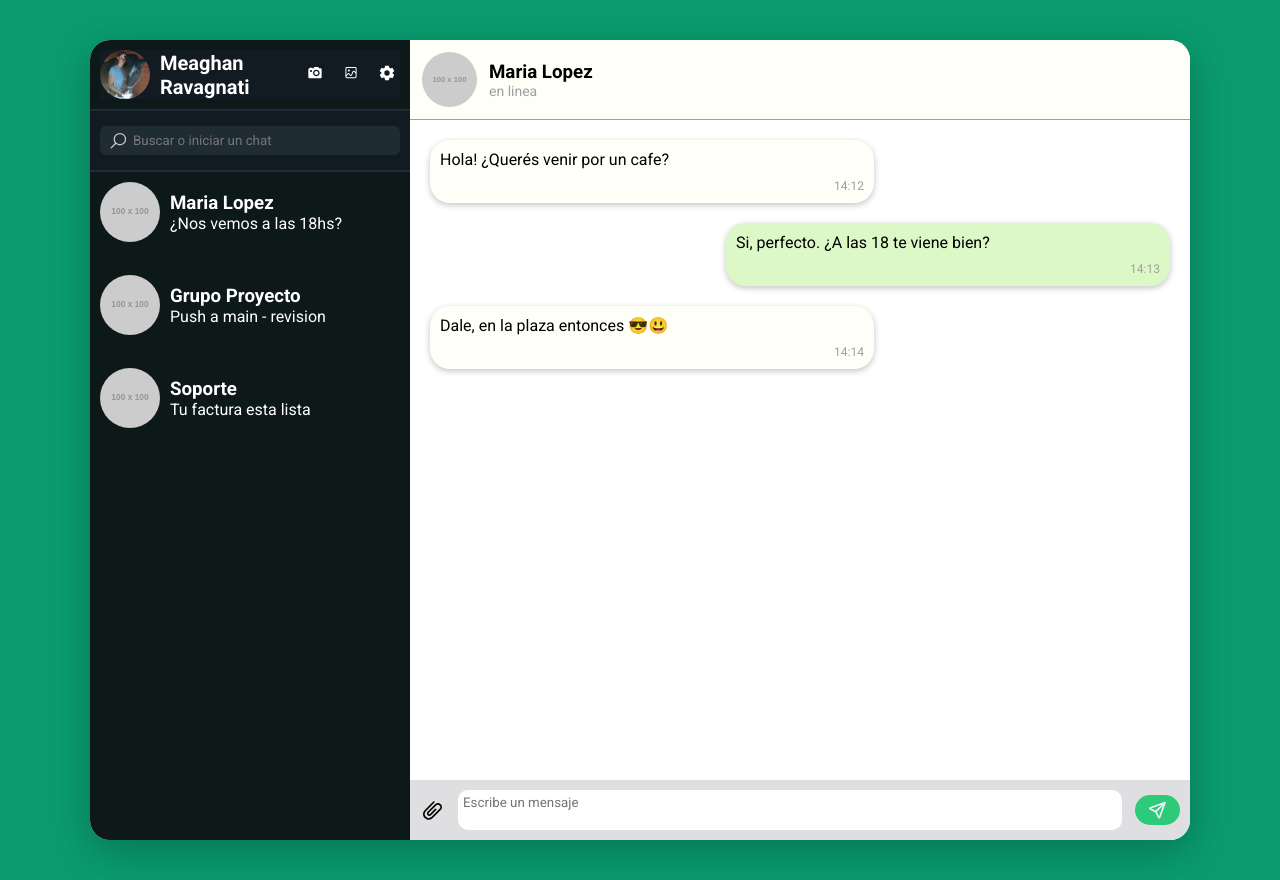
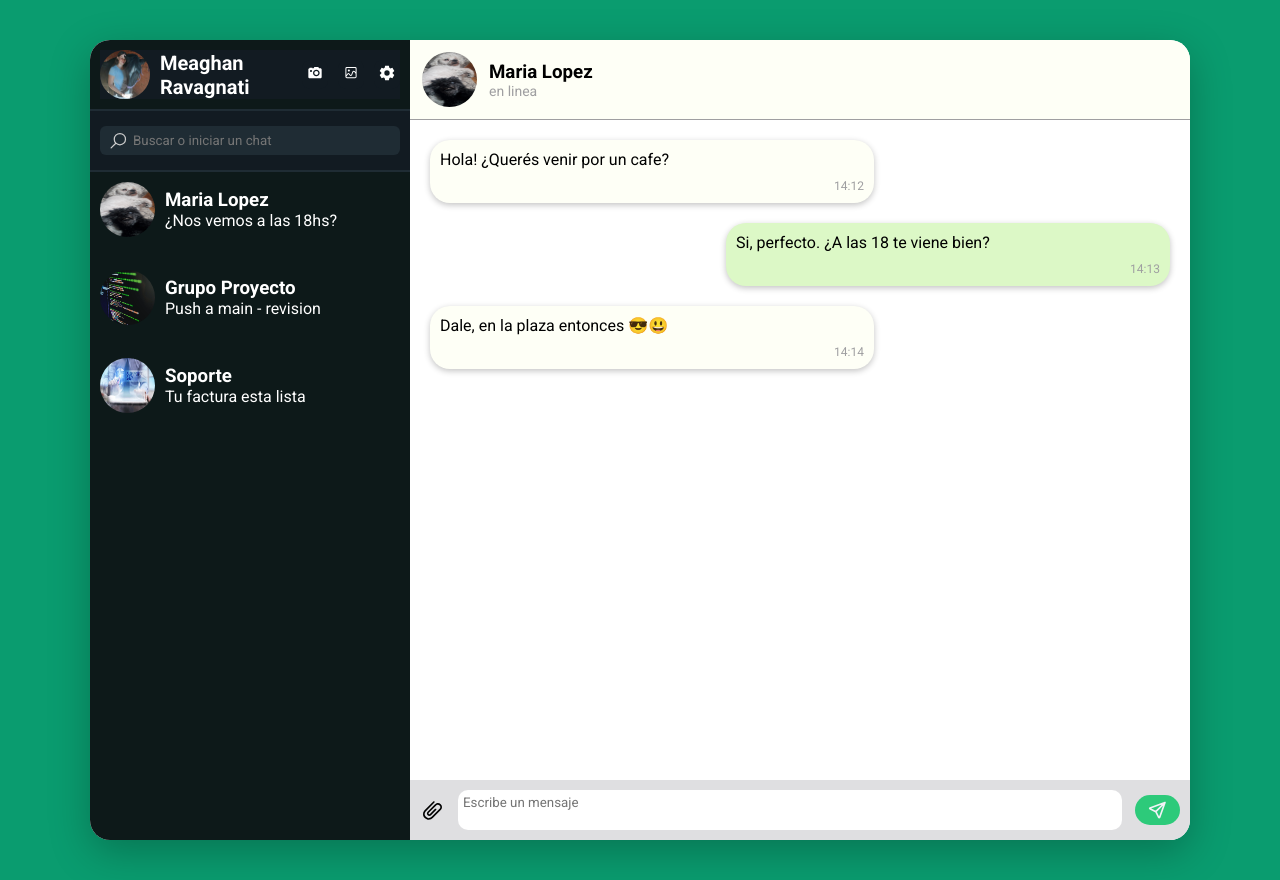
Before and after one commit to Meaghan678/proyecto-base-comision-999200928, a plain HTML site: page index.html in a window 1280 px wide. Drawn offline with Linux system fonts and the light colour scheme; placeholder pictures from the web are drawn by us.

Commit message:
change: fotos de perfil

```diff
--- a/index.html
+++ b/index.html
@@ -40,7 +40,7 @@
         </div>
         <section class="chats">
             <div class="user-chat">
-                <img src="https://placehold.co/100x100" alt="foto de perfil de maria">
+                <img src="./assets/foto-perfil-1.jpg" alt="foto de perfil de maria">
                 <div>
                     <h3>Maria Lopez</h3>
                     <p>¿Nos vemos a las 18hs?</p>
@@ -48,7 +48,7 @@
             </div>
 
             <div class="user-chat">
-                <img src="https://placehold.co/100x100" alt="foto de perfil del grupo">
+                <img src="./assets/foto-perfil-2.webp" alt="foto de perfil del grupo">
                 <div>
                     <h3>Grupo Proyecto</h3>
                     <p>Push a main - revision</p>
@@ -56,7 +56,7 @@
             </div>
 
             <div class="user-chat">
-                <img src="https://placehold.co/100x100" alt="foto de perfil de soporte">
+                <img src="./assets/foto-perfil-3.webp" alt="foto de perfil de soporte">
                 <div>
                     <h3>Soporte</h3>
                     <p>Tu factura esta lista</p>
@@ -66,7 +66,7 @@
     </aside>
     <div class="chat-panel">
         <header class="user-header">
-            <img src="https://placehold.co/100x100" alt="foto de perfil de Maria">
+            <img src="./assets/foto-perfil-1.jpg" alt="foto de perfil de Maria">
             <div class="user">
                 <h3>Maria Lopez</h3>
                 <p>en linea</p>
--- a/styles/main.css
+++ b/styles/main.css
@@ -146,7 +146,8 @@ aside header{
 
 .user-chat img{
     border-radius: 50%;
-    width: 60px;
+    width: 55px;
+    height: 55px;
 }
 
 .user-chat:hover{
@@ -169,6 +170,7 @@ aside header{
     width: 55px;
     border-radius: 50%;
     margin: 12px;
+    height: 55px;
 }
 
 .user-header p{
```
Also changed, not shown: assets/fondo-panel.webp (added), assets/foto-perfil-1.jpg (added), assets/foto-perfil-2.webp (added), assets/foto-perfil-3.webp (added).
